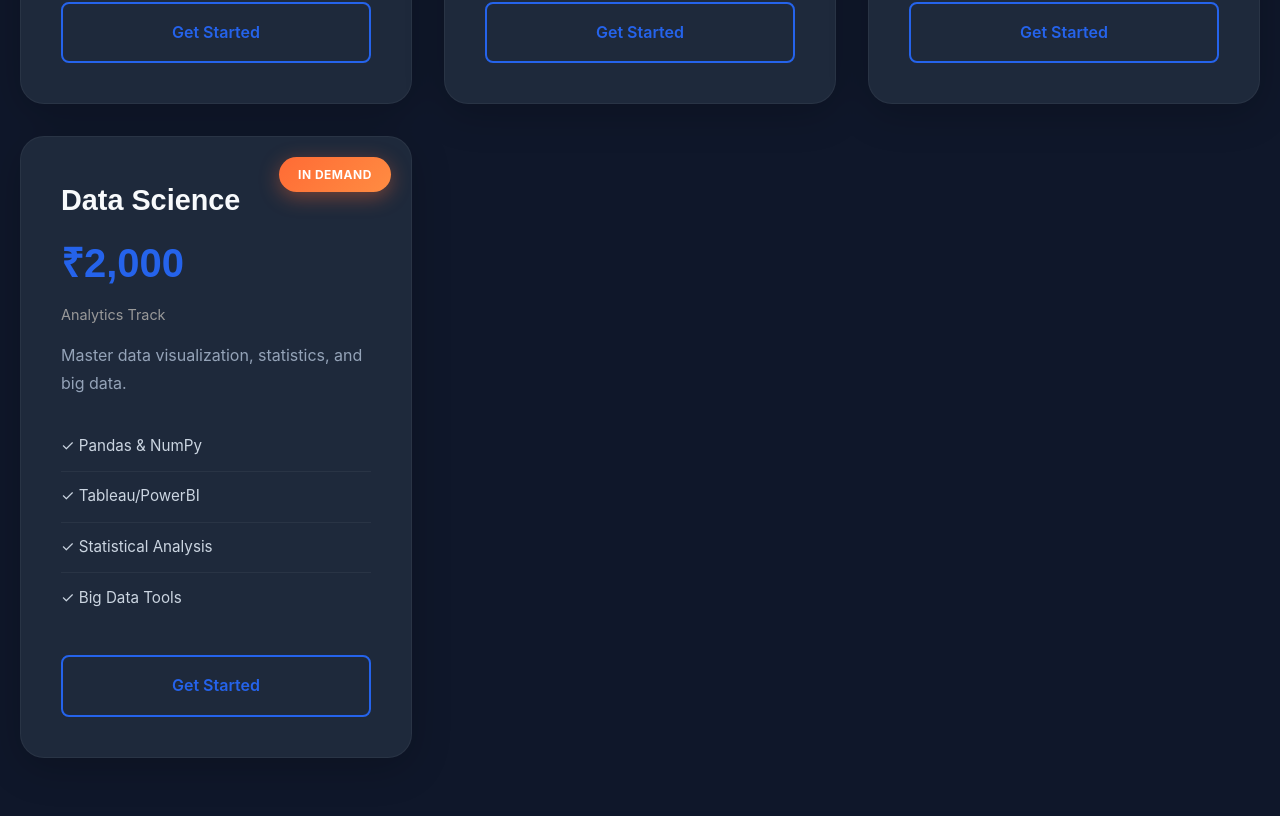
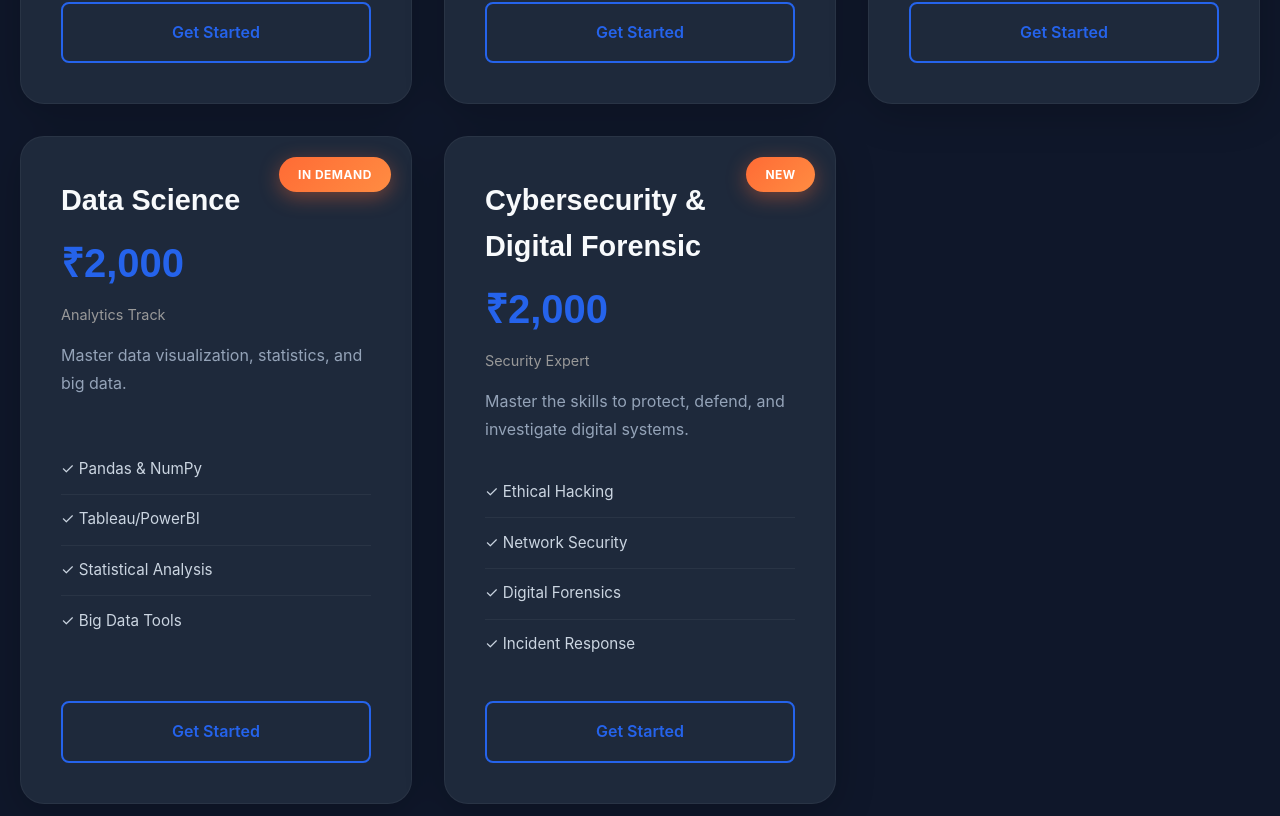
Before and after one commit to GSKANI/coreberly, a React (Create React App) app: page / in a window 1280 px wide. Shown: the part 8484-9300 px from the top of the page. Built offline with nearby package versions, Linux system fonts and the light colour scheme.

Commit message:
Cybersecurity & Digital Forensic new course

```diff
--- a/src/components/Pricing.js
+++ b/src/components/Pricing.js
@@ -76,6 +76,16 @@ const Pricing = () => {
       description: 'Master data visualization, statistics, and big data.',
       features: ['Pandas & NumPy', 'Tableau/PowerBI', 'Statistical Analysis', 'Big Data Tools'],
       badge: 'In Demand'
+    },
+    {
+      id: 8,
+      slug: 'cybersecurity-digital-forensic',
+      title: 'Cybersecurity & Digital Forensic',
+      price: '₹2,000',
+      subtitle: 'Security Expert',
+      description: 'Master the skills to protect, defend, and investigate digital systems.',
+      features: ['Ethical Hacking', 'Network Security', 'Digital Forensics', 'Incident Response'],
+      badge: 'New'
     }
   ];
 
--- a/src/pages/CourseDetails.js
+++ b/src/pages/CourseDetails.js
@@ -150,6 +150,28 @@ const courseData = {
             'Global Certification'
         ],
         icon: '📊'
+    },
+    'cybersecurity-digital-forensic': {
+        title: 'Cybersecurity & Digital Forensic',
+        duration: '6 Months',
+        description: 'Become a defender of the digital realm. Learn to identify vulnerabilities, prevent cyber attacks, and conduct forensic investigations to trace digital evidence.',
+        curriculum: [
+            'Introduction to Cybersecurity & Ethics',
+            'Network Security & Protocol Analysis',
+            'Ethical Hacking & Penetration Testing',
+            'Digital Forensics Fundamentals',
+            'Incident Response & Threat Hunting',
+            'Cryptography & Data Protection',
+            'Legal & Regulatory Compliance (GDPR/ISO)',
+            'Advanced Forensic Tools & Techniques'
+        ],
+        features: [
+            'Virtual Cyber Labs',
+            'CTF (Capture The Flag) Challenges',
+            'Industry Standard Tools (Kali Linux, Wireshark)',
+            'Cybersecurity Certification'
+        ],
+        icon: '🛡️'
     }
 };
 
```
